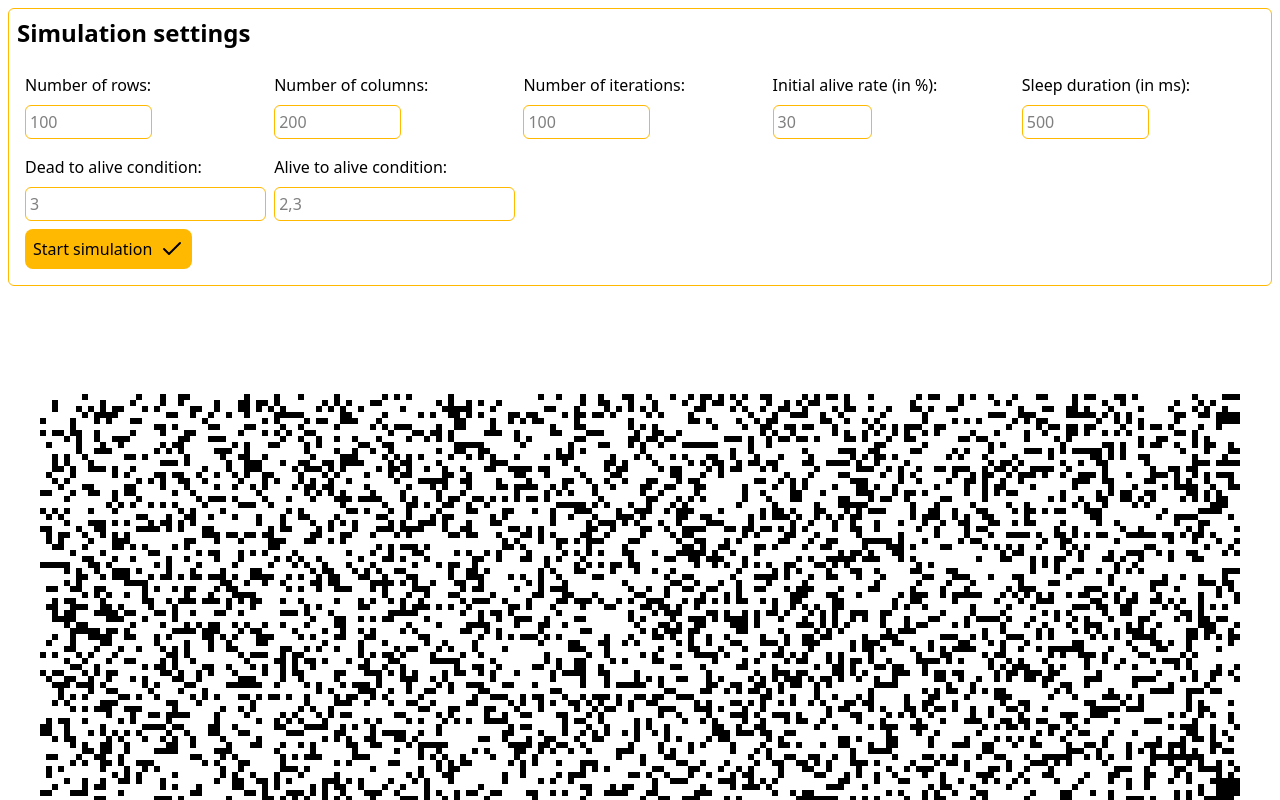
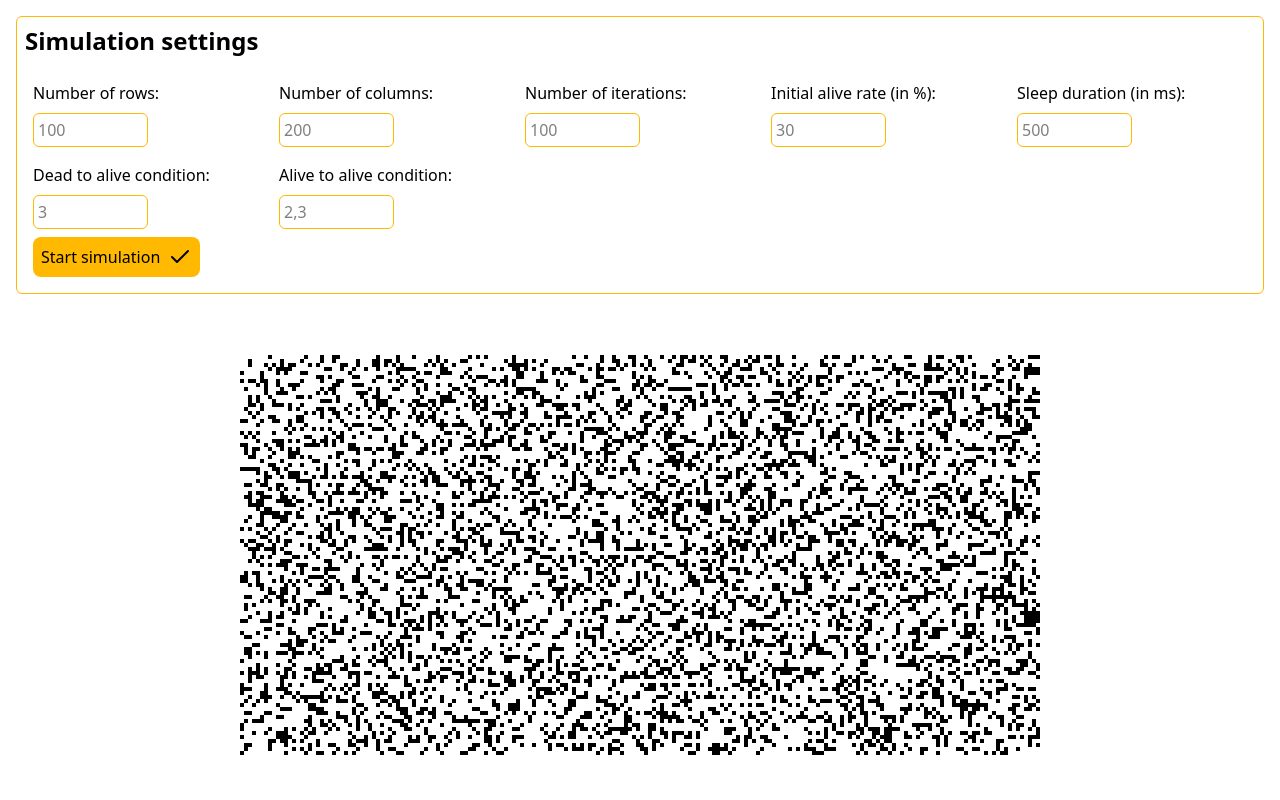
Before and after one commit to jonahkraft/lifelines, a React (Vite) app: page / in a window 1280 px wide. Shown: the top 800 px of the page. Built offline with nearby package versions, Linux system fonts and the light colour scheme.

Commit message:
improved size and position of the canvas and the input elements

```diff
--- a/src/App.tsx
+++ b/src/App.tsx
@@ -53,17 +53,15 @@ const App = () => {
     }, [context]);
 
     return (
-        <>
+        <div className="w-screen h-screen m-0 flex flex-col">
             <ControlPanel
                 canvasRef={canvasRef}
                 globalContext={context}
                 isRunningRef={isRunningRef}
                 setGlobalContext={setContext}
             />
-            <div className="w-screen h-screen m-0">
-                <canvas ref={canvasRef} className="w-full h-full block"></canvas>
-            </div>
-        </>
+            <canvas ref={canvasRef} className="w-full flex-[1_1_0]"></canvas>
+        </div>
     )
 }
 
--- a/src/controlPanel.tsx
+++ b/src/controlPanel.tsx
@@ -81,7 +81,7 @@ const ControlPanel = ({canvasRef, globalContext, isRunningRef, setGlobalContext}
     }
 
     return(
-        <div className="m-2 p-2 border border-amber-400 rounded-md">
+        <div className="m-4 p-2 border border-amber-400 rounded-md flex-[0_0_auto]">
             <h2 className="text-2xl font-semibold mb-6">Simulation settings</h2>
 
             <div className="m-2 grid gap-4 sm:grid-cols-2 md:grid-cols-3 lg:grid-cols-4 xl:grid-cols-5 2xl:grid-cols-7">
@@ -89,7 +89,7 @@ const ControlPanel = ({canvasRef, globalContext, isRunningRef, setGlobalContext}
                     <label>Number of rows:</label>
                     <input
                         type="number"
-                        className="border-amber-400 border rounded-md p-1 focus:outline-none focus:ring-2 focus:ring-amber-500 h-fit w-fit"
+                        className="border-amber-400 border rounded-md p-1 focus:outline-none focus:ring-2 focus:ring-amber-500 h-fit w-1/2"
                         min={3}
                         max={100000}
                         placeholder={localContext.rows.toString()}
@@ -101,7 +101,7 @@ const ControlPanel = ({canvasRef, globalContext, isRunningRef, setGlobalContext}
                     <label>Number of columns:</label>
                     <input
                         type="number"
-                        className="border-amber-400 border rounded-md p-1 focus:outline-none focus:ring-2 focus:ring-amber-500 h-fit w-fit"
+                        className="border-amber-400 border rounded-md p-1 focus:outline-none focus:ring-2 focus:ring-amber-500 h-fit w-1/2"
                         min={3}
                         max={100000}
                         placeholder={localContext.columns.toString()}
@@ -113,7 +113,7 @@ const ControlPanel = ({canvasRef, globalContext, isRunningRef, setGlobalContext}
                     <label>Number of iterations:</label>
                     <input
                         type="number"
-                        className="border-amber-400 border rounded-md p-1 focus:outline-none focus:ring-2 focus:ring-amber-500 h-fit w-fit"
+                        className="border-amber-400 border rounded-md p-1 focus:outline-none focus:ring-2 focus:ring-amber-500 h-fit w-1/2"
                         min={1}
                         max={100000}
                         placeholder={localContext.numIterations.toString()}
@@ -125,7 +125,7 @@ const ControlPanel = ({canvasRef, globalContext, isRunningRef, setGlobalContext}
                     <label>Initial alive rate (in %):</label>
                     <input
                         type="number"
-                        className="border-amber-400 border rounded-md p-1 focus:outline-none focus:ring-2 focus:ring-amber-500 h-fit w-fit"
+                        className="border-amber-400 border rounded-md p-1 focus:outline-none focus:ring-2 focus:ring-amber-500 h-fit w-1/2"
                         min={1}
                         max={100}
                         placeholder={Math.floor(localContext.initialAliveRate * 100).toString()}
@@ -137,7 +137,7 @@ const ControlPanel = ({canvasRef, globalContext, isRunningRef, setGlobalContext}
                     <label>Sleep duration (in ms):</label>
                     <input
                         type="number"
-                        className="border-amber-400 border rounded-md p-1 focus:outline-none focus:ring-2 focus:ring-amber-500 h-fit w-fit"
+                        className="border-amber-400 border rounded-md p-1 focus:outline-none focus:ring-2 focus:ring-amber-500 h-fit w-1/2"
                         min={1}
                         max={100000}
                         placeholder={localContext.sleepDuration.toString()}
@@ -149,7 +149,7 @@ const ControlPanel = ({canvasRef, globalContext, isRunningRef, setGlobalContext}
                     <label>Dead to alive condition:</label>
                     <input
                         type="text"
-                        className="border-amber-400 border rounded-md p-1 focus:outline-none focus:ring-2 focus:ring-amber-500 h-fit w-fit"
+                        className="border-amber-400 border rounded-md p-1 focus:outline-none focus:ring-2 focus:ring-amber-500 h-fit w-1/2"
                         min={1}
                         max={100}
                         placeholder={localContext.deadToAliveCondition.toString()}
@@ -161,7 +161,7 @@ const ControlPanel = ({canvasRef, globalContext, isRunningRef, setGlobalContext}
                     <label>Alive to alive condition:</label>
                     <input
                         type="text"
-                        className="border-amber-400 border rounded-md p-1 focus:outline-none focus:ring-2 focus:ring-amber-500 h-fit w-fit"
+                        className="border-amber-400 border rounded-md p-1 focus:outline-none focus:ring-2 focus:ring-amber-500 h-fit w-1/2"
                         min={1}
                         max={100}
                         placeholder={localContext.aliveToAliveCondition.toString()}
```
